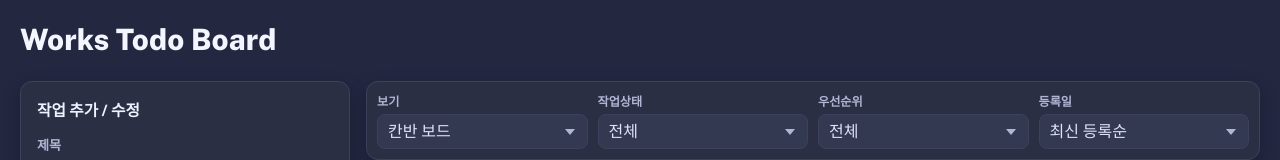
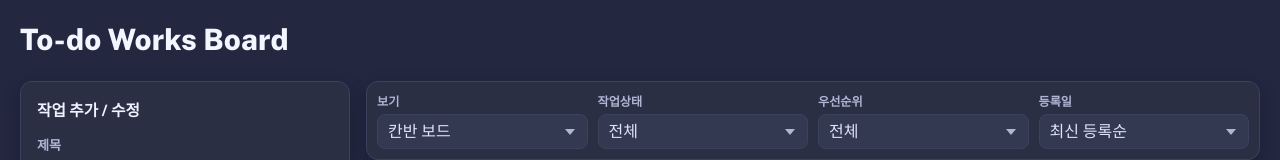
Before and after one commit to sseol1112/todo-kanban, a plain HTML site: page index.html in a window 1280 px wide. Shown: the top 160 px of the page. Drawn offline with nearby package versions, Linux system fonts and the light colour scheme.

Commit message:
타이틀명 변경
페이지 타이틀명 수정

```diff
--- a/index.html
+++ b/index.html
@@ -3,7 +3,7 @@
 <head>
   <meta charset="UTF-8" />
   <meta name="viewport" content="width=device-width, initial-scale=1.0" />
-  <title>Work Todo Kanban</title>
+  <title>To-do Works Board</title>
   <link rel="preconnect" href="https://fonts.googleapis.com">
   <link rel="preconnect" href="https://fonts.gstatic.com" crossorigin>
   <link href="https://fonts.googleapis.com/css2?family=Public+Sans:wght@400;500;600;700;800&family=Noto+Sans+KR:wght@400;500;700;800&display=swap" rel="stylesheet">
@@ -11,7 +11,7 @@
 </head>
 <body>
   <header class="topbar">
-    <h1>Works Todo Board</h1>
+    <h1>To-do Works Board</h1>
   </header>
 
   <main class="container">
```
